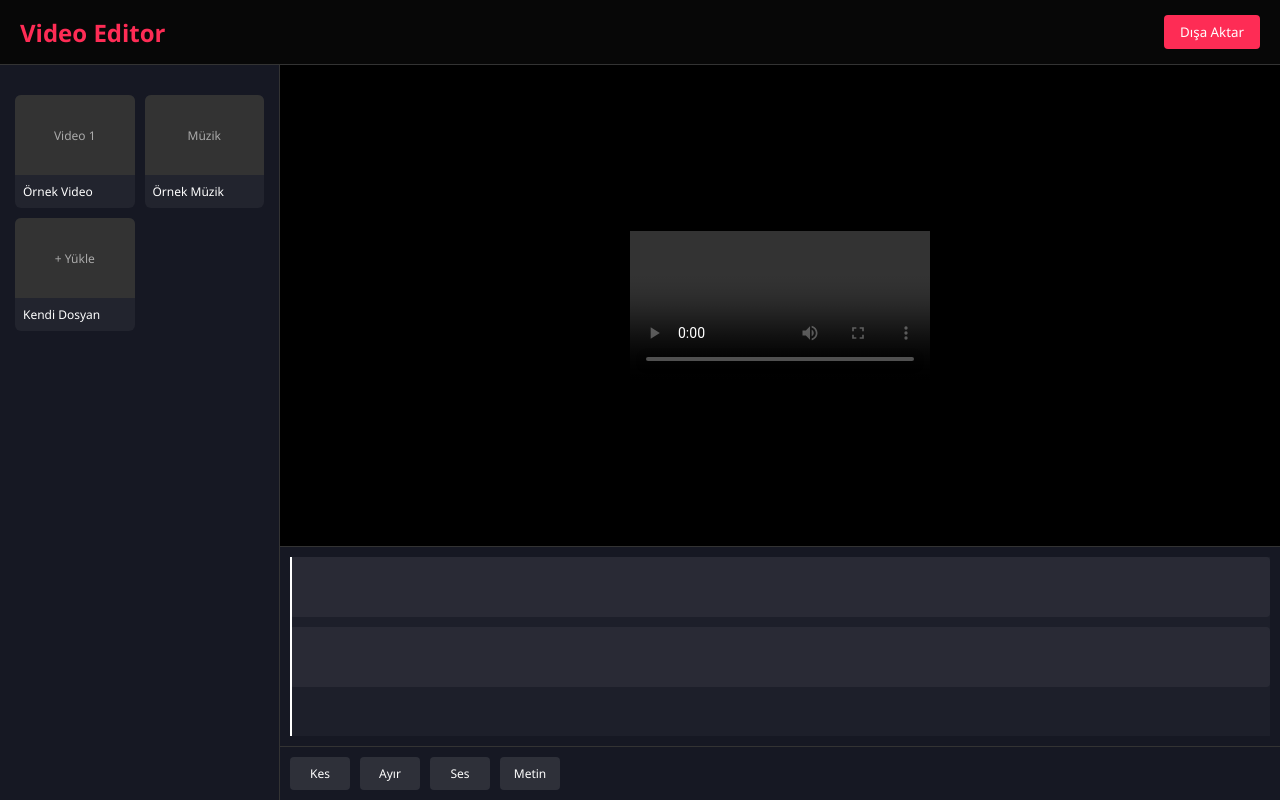
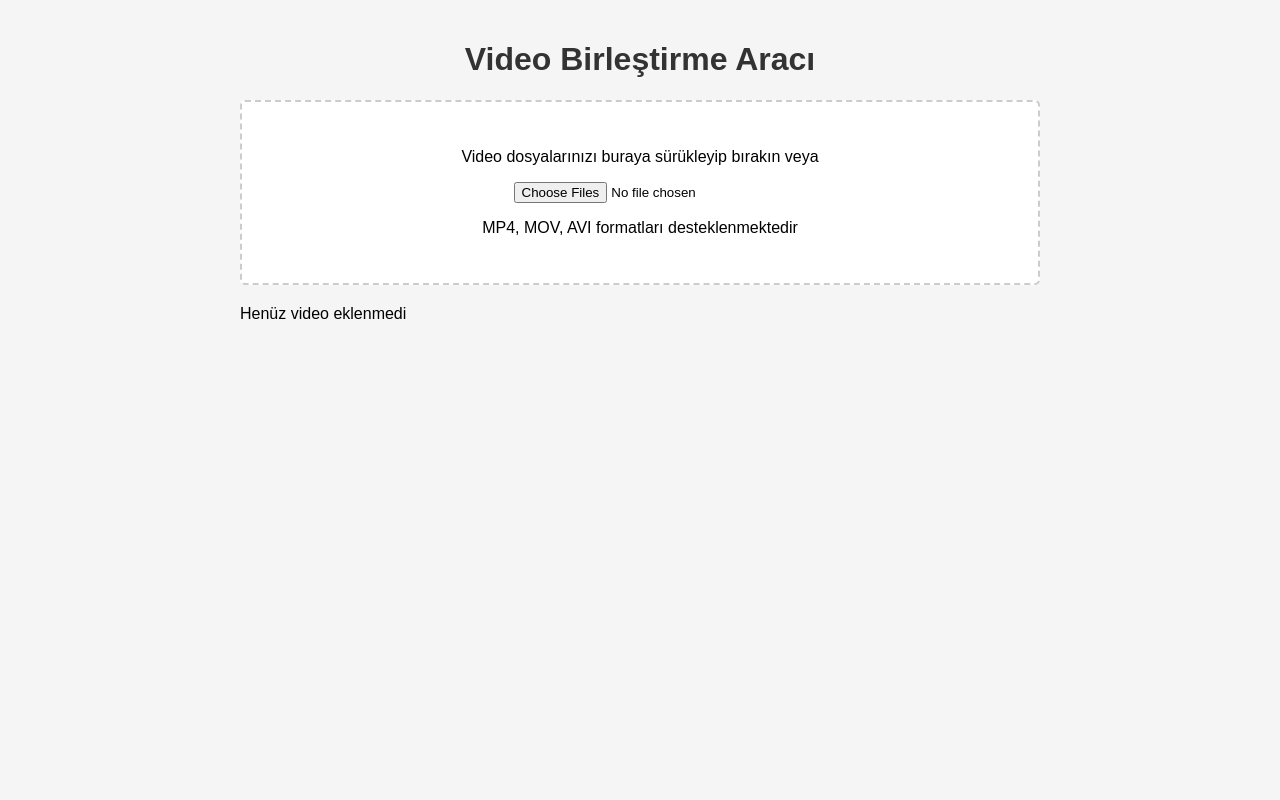
Before and after one commit to looxmaxwu2/warehouse-video-edit, a plain HTML site: page index.html in a window 1280 px wide. Drawn offline with Linux system fonts and the light colour scheme.

Commit message:
Update index.html

```diff
--- a/index.html
+++ b/index.html
@@ -3,356 +3,199 @@
 <head>
     <meta charset="UTF-8">
     <meta name="viewport" content="width=device-width, initial-scale=1.0">
-    <title>Video Editor</title>
+    <title>Video Birleştirme Aracı</title>
     <style>
-        :root {
-            --primary: #fe2c55;
-            --dark-bg: #0f0f0f;
-            --panel-bg: #161823;
-            --text-light: #ffffff;
-            --text-gray: #aaaaaa;
+        body {
+            font-family: Arial, sans-serif;
+            max-width: 800px;
+            margin: 0 auto;
+            padding: 20px;
+            background-color: #f5f5f5;
         }
-
-        * {
-            margin: 0;
-            padding: 0;
-            box-sizing: border-box;
-            font-family: 'Segoe UI', sans-serif;
+        h1 {
+            color: #333;
+            text-align: center;
         }
-
-        body {
-            background-color: var(--dark-bg);
-            color: var(--text-light);
-            height: 100vh;
-            display: flex;
-            flex-direction: column;
-            overflow: hidden;
+        .upload-area {
+            border: 2px dashed #ccc;
+            padding: 30px;
+            text-align: center;
+            margin-bottom: 20px;
+            background-color: white;
+            border-radius: 5px;
         }
-
-        header {
-            display: flex;
-            justify-content: space-between;
-            align-items: center;
-            padding: 15px 20px;
-            background-color: rgba(0, 0, 0, 0.5);
-            border-bottom: 1px solid #333;
+        .video-list {
+            margin-bottom: 20px;
         }
-
-        .logo {
-            font-size: 24px;
-            font-weight: bold;
-            color: var(--primary);
-        }
-
-        .btn {
-            padding: 8px 16px;
-            border-radius: 4px;
-            border: none;
-            cursor: pointer;
-            font-weight: 500;
-            background-color: var(--primary);
-            color: white;
-        }
-
-        .main-container {
-            display: flex;
-            flex: 1;
-            overflow: hidden;
-        }
-
-        .sidebar {
-            width: 280px;
-            background-color: var(--panel-bg);
-            padding: 15px;
-            overflow-y: auto;
-            border-right: 1px solid #333;
-        }
-
-        .media-library {
-            display: grid;
-            grid-template-columns: repeat(2, 1fr);
-            gap: 10px;
-            margin-top: 15px;
-        }
-
-        .media-item {
-            background-color: rgba(255, 255, 255, 0.05);
-            border-radius: 6px;
-            overflow: hidden;
-            cursor: pointer;
-            transition: transform 0.2s;
-        }
-
-        .media-item:hover {
-            transform: scale(1.02);
-        }
-
-        .media-thumbnail {
-            width: 100%;
-            height: 80px;
-            background-color: #333;
+        .video-item {
             display: flex;
             align-items: center;
-            justify-content: center;
-            color: var(--text-gray);
-            font-size: 12px;
+            margin-bottom: 10px;
+            padding: 10px;
+            background-color: white;
+            border-radius: 5px;
         }
-
-        .media-label {
-            padding: 8px;
-            font-size: 12px;
-            white-space: nowrap;
-            overflow: hidden;
-            text-overflow: ellipsis;
+        .video-item video {
+            width: 100px;
+            margin-right: 10px;
         }
-
-        .editor-area {
-            flex: 1;
-            display: flex;
-            flex-direction: column;
+        button {
+            background-color: #4CAF50;
+            color: white;
+            border: none;
+            padding: 10px 15px;
+            border-radius: 5px;
+            cursor: pointer;
+            font-size: 16px;
         }
-
-        .preview-container {
-            flex: 1;
-            display: flex;
-            justify-content: center;
-            align-items: center;
-            background-color: #000;
-            position: relative;
+        button:hover {
+            background-color: #45a049;
         }
-
-        #preview-video {
-            max-width: 100%;
-            max-height: 100%;
+        #downloadBtn {
+            display: none;
+            background-color: #2196F3;
         }
-
-        .timeline-container {
-            height: 200px;
-            background-color: var(--panel-bg);
-            border-top: 1px solid #333;
-            padding: 10px;
-            overflow-x: auto;
-        }
-
-        .timeline {
-            height: 100%;
-            min-width: 100%;
-            position: relative;
-            background-color: rgba(255, 255, 255, 0.03);
-        }
-
-        .track {
-            height: 60px;
-            margin-bottom: 10px;
-            background-color: rgba(255, 255, 255, 0.05);
-            border-radius: 4px;
-            position: relative;
-        }
-
-        .video-clip {
-            position: absolute;
-            height: 100%;
-            background-color: var(--primary);
-            border-radius: 4px;
-            display: flex;
-            align-items: center;
-            justify-content: center;
-            color: white;
-            font-size: 12px;
-        }
-
-        .audio-clip {
-            position: absolute;
-            height: 100%;
-            background-color: #25f4ee;
-            border-radius: 4px;
-            display: flex;
-            align-items: center;
-            justify-content: center;
-            color: black;
-            font-size: 12px;
-        }
-
-        .playhead {
-            position: absolute;
-            top: 0;
-            bottom: 0;
-            width: 2px;
-            background-color: white;
-            z-index: 10;
-        }
-
-        .tools-panel {
-            display: flex;
-            padding: 10px;
-            background-color: var(--panel-bg);
-            border-top: 1px solid #333;
-            gap: 10px;
-            overflow-x: auto;
-        }
-
-        .tool-btn {
-            background: rgba(255, 255, 255, 0.1);
-            border: none;
-            color: var(--text-light);
-            padding: 8px 12px;
-            border-radius: 4px;
-            cursor: pointer;
-            min-width: 60px;
-            font-size: 12px;
-        }
-
-        /* Scrollbar */
-        ::-webkit-scrollbar {
-            width: 8px;
-            height: 8px;
-        }
-        ::-webkit-scrollbar-thumb {
-            background: rgba(255, 255, 255, 0.2);
-            border-radius: 4px;
+        #downloadBtn:hover {
+            background-color: #0b7dda;
         }
     </style>
 </head>
 <body>
-    <header>
-        <div class="logo">Video Editor</div>
-        <button class="btn" id="export-btn">Dışa Aktar</button>
-    </header>
+    <h1>Video Birleştirme Aracı</h1>
 
-    <div class="main-container">
-        <div class="sidebar">
-            <div class="media-library">
-                <div class="media-item" data-type="video" data-src="https://samplelib.com/lib/preview/mp4/sample-5s.mp4">
-                    <div class="media-thumbnail">Video 1</div>
-                    <div class="media-label">Örnek Video</div>
-                </div>
-                <div class="media-item" data-type="audio" data-src="https://samplelib.com/lib/preview/mp3/sample-3s.mp3">
-                    <div class="media-thumbnail">Müzik</div>
-                    <div class="media-label">Örnek Müzik</div>
-                </div>
-                <div class="media-item" id="upload-btn">
-                    <div class="media-thumbnail">+ Yükle</div>
-                    <div class="media-label">Kendi Dosyan</div>
-                </div>
-            </div>
+    <div class="upload-area" id="dropArea">
+        <p>Video dosyalarınızı buraya sürükleyip bırakın veya</p>
+        <input type="file" id="fileInput" accept="video/*" multiple>
+        <p>MP4, MOV, AVI formatları desteklenmektedir</p>
     </div>
 
-        <div class="editor-area">
-            <div class="preview-container">
-                <video id="preview-video" controls></video>
-            </div>
+    <div class="video-list" id="videoList"></div>
 
-            <div class="timeline-container">
-                <div class="timeline" id="timeline">
-                    <div class="playhead" id="playhead"></div>
-                    <div class="track" id="video-track"></div>
-                    <div class="track" id="audio-track"></div>
-                </div>
-            </div>
-
-            <div class="tools-panel">
-                <button class="tool-btn" id="cut-btn">Kes</button>
-                <button class="tool-btn" id="split-btn">Ayır</button>
-                <button class="tool-btn" id="volume-btn">Ses</button>
-                <button class="tool-btn" id="text-btn">Metin</button>
-            </div>
-        </div>
-    </div>
+    <button id="mergeBtn">Videoları Birleştir</button>
+    <a id="downloadBtn" download="birlesik_video.mp4">Birleşik Videoyu İndir</a>
 
     <script>
-        document.addEventListener('DOMContentLoaded', () => {
-            // Elements
-            const previewVideo = document.getElementById('preview-video');
-            const exportBtn = document.getElementById('export-btn');
-            const videoTrack = document.getElementById('video-track');
-            const audioTrack = document.getElementById('audio-track');
-            const mediaItems = document.querySelectorAll('.media-item[data-type]');
-            const uploadBtn = document.getElementById('upload-btn');
+        const fileInput = document.getElementById('fileInput');
+        const dropArea = document.getElementById('dropArea');
+        const videoList = document.getElementById('videoList');
+        const mergeBtn = document.getElementById('mergeBtn');
+        const downloadBtn = document.getElementById('downloadBtn');
 
-            // State
-            let clips = [];
-            let audioClips = [];
+        let videoFiles = [];
 
-            // Event listeners
-            mediaItems.forEach(item => {
-                item.addEventListener('click', () => {
-                    const type = item.getAttribute('data-type');
-                    const src = item.getAttribute('data-src');
-
-                    if (type === 'video') {
-                        addVideoClip(src);
-                        if (!previewVideo.src) {
-                            previewVideo.src = src;
-                        }
-                    } else if (type === 'audio') {
-                        addAudioClip(src);
-                    }
-                });
+        // Dosya seçme işlemi
+        fileInput.addEventListener('change', (e) => {
+            handleFiles(e.target.files);
         });
 
-            uploadBtn.addEventListener('click', () => {
-                const input = document.createElement('input');
-                input.type = 'file';
-                input.accept = 'video/*,audio/*';
-                input.onchange = (e) => {
-                    const file = e.target.files[0];
-                    if (file) {
-                        const url = URL.createObjectURL(file);
+        // Sürükle bırak işlemi
+        dropArea.addEventListener('dragover', (e) => {
+            e.preventDefault();
+            dropArea.style.borderColor = '#4CAF50';
+        });
+
+        dropArea.addEventListener('dragleave', () => {
+            dropArea.style.borderColor = '#ccc';
+        });
+
+        dropArea.addEventListener('drop', (e) => {
+            e.preventDefault();
+            dropArea.style.borderColor = '#ccc';
+            handleFiles(e.dataTransfer.files);
+        });
+
+        // Dosyaları işleme fonksiyonu
+        function handleFiles(files) {
+            for (let i = 0; i < files.length; i++) {
+                const file = files[i];
                 if (file.type.startsWith('video/')) {
-                            addVideoClip(url);
-                            previewVideo.src = url;
-                        } else if (file.type.startsWith('audio/')) {
-                            addAudioClip(url);
+                    videoFiles.push(file);
                 }
             }
-                };
-                input.click();
-            });
+            updateVideoList();
+        }
 
-            exportBtn.addEventListener('click', () => {
-                if (clips.length === 0) {
-                    alert('Lütfen önce video ekleyin!');
+        // Video listesini güncelleme
+        function updateVideoList() {
+            videoList.innerHTML = '';
+
+            if (videoFiles.length === 0) {
+                videoList.innerHTML = '<p>Henüz video eklenmedi</p>';
+                mergeBtn.style.display = 'none';
                 return;
             }
 
-                // Simulate export
-                const progress = document.createElement('div');
-                progress.style.position = 'fixed';
-                progress.style.bottom = '20px';
-                progress.style.right = '20px';
-                progress.style.backgroundColor = 'var(--panel-bg)';
-                progress.style.padding = '15px';
-                progress.style.borderRadius = '8px';
-                progress.style.boxShadow = '0 0 10px rgba(0,0,0,0.5)';
-                progress.innerHTML = '<p>Video dışa aktarıldı! (Simülasyon)</p>';
-                document.body.appendChild(progress);
+            mergeBtn.style.display = 'inline-block';
 
-                setTimeout(() => {
-                    progress.remove();
-                }, 3000);
+            videoFiles.forEach((file, index) => {
+                const videoItem = document.createElement('div');
+                videoItem.className = 'video-item';
+
+                const videoElement = document.createElement('video');
+                videoElement.src = URL.createObjectURL(file);
+                videoElement.controls = true;
+
+                const infoDiv = document.createElement('div');
+                infoDiv.innerHTML = `
+                    <p><strong>${file.name}</strong></p>
+                    <p>${(file.size / (1024 * 1024)).toFixed(2)} MB</p>
+                `;
+
+                const removeBtn = document.createElement('button');
+                removeBtn.textContent = 'Kaldır';
+                removeBtn.onclick = () => {
+                    videoFiles.splice(index, 1);
+                    updateVideoList();
+                };
+
+                videoItem.appendChild(videoElement);
+                videoItem.appendChild(infoDiv);
+                videoItem.appendChild(removeBtn);
+                videoList.appendChild(videoItem);
+            });
+        }
+
+        // Videoları birleştirme işlemi
+        mergeBtn.addEventListener('click', async () => {
+            if (videoFiles.length < 2) {
+                alert('En az 2 video seçmelisiniz!');
+                return;
+            }
+
+            mergeBtn.disabled = true;
+            mergeBtn.textContent = 'Birleştiriliyor...';
+
+            try {
+                // Burada gerçek bir birleştirme işlemi yapılabilir
+                // Bu örnekte sadece simüle ediyoruz
+                await simulateMerge();
+
+                // Birleştirilmiş video URL'si oluşturma (gerçekte FFmpeg gibi araçlar kullanılır)
+                const mergedBlob = new Blob(videoFiles, { type: 'video/mp4' });
+                const mergedUrl = URL.createObjectURL(mergedBlob);
+
+                downloadBtn.href = mergedUrl;
+                downloadBtn.style.display = 'inline-block';
+
+                alert('Videolar başarıyla birleştirildi! İndir butonuna tıklayarak indirebilirsiniz.');
+            } catch (error) {
+                console.error('Birleştirme hatası:', error);
+                alert('Videolar birleştirilirken bir hata oluştu!');
+            } finally {
+                mergeBtn.disabled = false;
+                mergeBtn.textContent = 'Videoları Birleştir';
+            }
         });
 
-            // Functions
-            function addVideoClip(src) {
-                const clip = document.createElement('div');
-                clip.className = 'video-clip';
-                clip.style.width = '200px';
-                clip.style.left = `${clips.length * 210}px`;
-                clip.textContent = 'Video Klibi';
-                videoTrack.appendChild(clip);
-                clips.push(clip);
+        // Birleştirme işlemini simüle etme
+        function simulateMerge() {
+            return new Promise((resolve) => {
+                setTimeout(resolve, 2000); // 2 saniye bekleme
+            });
         }
 
-            function addAudioClip(src) {
-                const clip = document.createElement('div');
-                clip.className = 'audio-clip';
-                clip.style.width = '200px';
-                clip.style.left = `${audioClips.length * 210}px`;
-                clip.textContent = 'Müzik';
-                audioTrack.appendChild(clip);
-                audioClips.push(clip);
-            }
-        });
+        // Sayfa yüklendiğinde video listesini güncelle
+        updateVideoList();
     </script>
 </body>
 </html>
```
Lines whose indentation alone changed are shown as unchanged.
